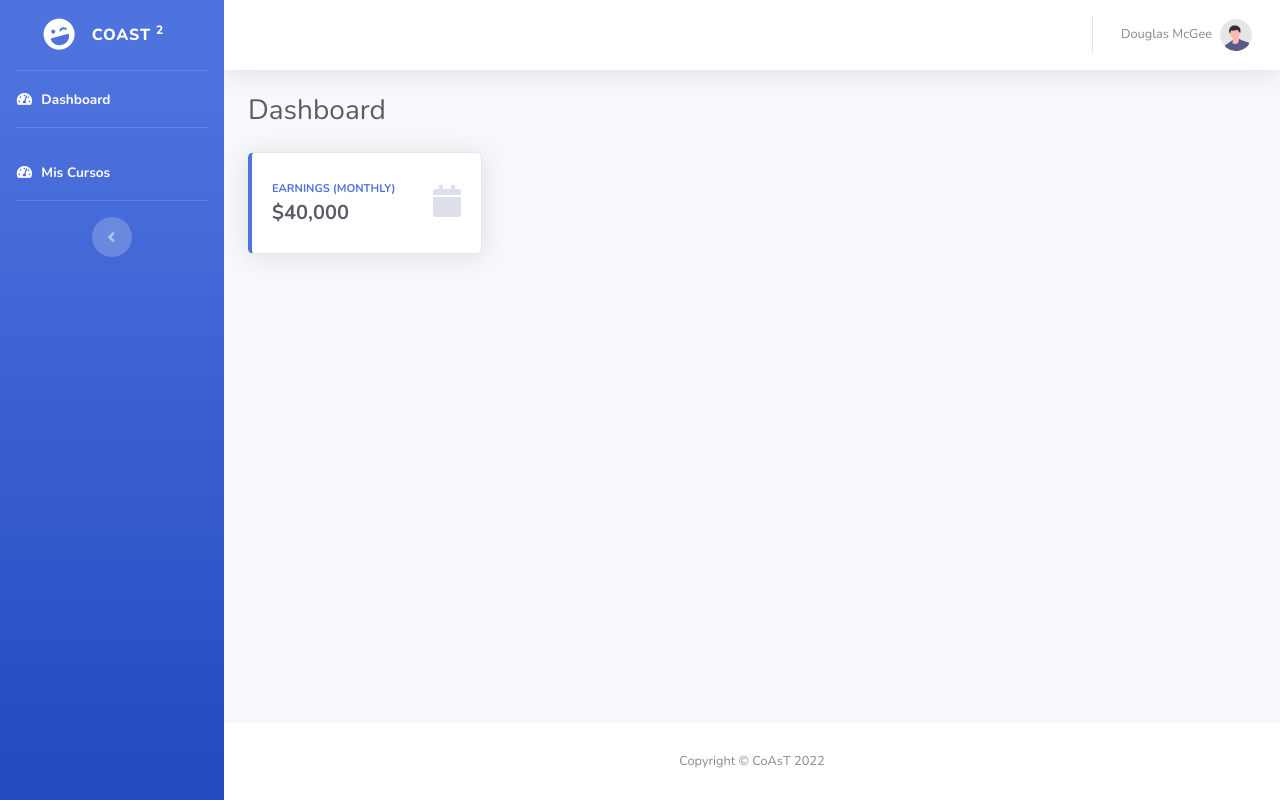
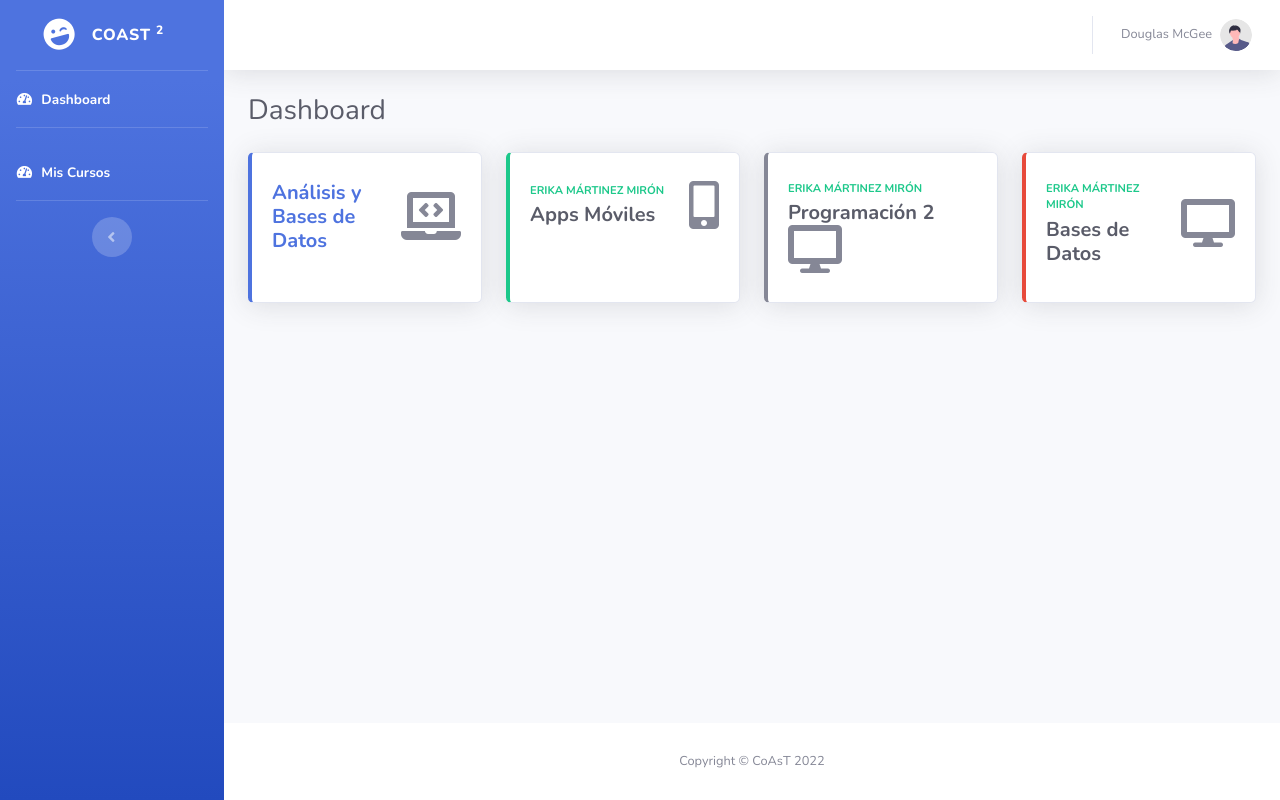
Before and after one commit to Nuzbit01/CoastPrueba, a PHP site: page / in a window 1280 px wide. Run offline with PHP 8.4, Linux system fonts and the light colour scheme.

Commit message:
changing course cards

```diff
--- a/views/layout/contenido.php
+++ b/views/layout/contenido.php
@@ -89,7 +89,7 @@
 
         </div>
 
-        <!-- Content Row -->
+
         <div class="row">
 
             <!-- Earnings (Monthly) Card Example -->
@@ -98,13 +98,12 @@
                     <div class="card-body">
                         <div class="row no-gutters align-items-center">
                             <div class="col mr-2">
-                                <div class="text-xs font-weight-bold text-primary text-uppercase mb-1">
-                                    Earnings (Monthly)
-                                </div>
-                                <div class="h5 mb-0 font-weight-bold text-gray-800">$40,000</div>
+                                <!--                                            <div class="text-xs font-weight-bold text-primary text-uppercase mb-1">-->
+                                <!--                                                Análisis y Bases de Datos</div>-->
+                                <div class="h5 mb-0 font-weight-bold text-primary">Análisis y Bases de Datos</div>
                             </div>
                             <div class="col-auto">
-                                <i class="fas fa-calendar fa-2x text-gray-300"></i>
+                                <i class="fas fa-laptop-code fa-3x"></i>
                             </div>
                         </div>
                     </div>
@@ -112,16 +111,63 @@
             </div>
 
             <!-- Earnings (Monthly) Card Example -->
+            <div class="col-xl-3 col-md-6 mb-4">
+                <div class="card border-left-success shadow h-100 py-2">
+                    <div class="card-body">
+                        <div class="row no-gutters align-items-center">
+                            <div class="col mr-2">
+                                <div class="text-xs font-weight-bold text-success text-uppercase mb-1">
+                                    Erika mártinez Mirón
+                                </div>
+                                <div class="h5 mb-0 font-weight-bold text-gray-800">Apps Móviles</div>
+                            </div>
+                            <div class="col-auto">
+                                <i class="fas fa-mobile-alt fa-3x"></i>
+                            </div>
+                        </div>
+                    </div>
+                </div>
+            </div>
 
+            <!-- Ininio de Curso-->
+            <div class="col-xl-3 col-md-6 mb-4">
+                <div class="card border-left-secondary shadow h-100 py-2">
+                    <div class="card-body">
+                        <div class="row no-gutters align-items-center">
+                            <div class="col mr-2">
+                                <div class="text-xs font-weight-bold text-success text-uppercase mb-1">
+                                    Erika mártinez Mirón</div>
+                                <div class="h5 mb-0 font-weight-bold text-gray-800">Programación 2</div>
+                            </div>
+                            <div class="col-auto">
+                                <i class="fas fa-desktop fa-3x "></i>
+                            </div>
+                        </div>
+                    </div>
+                </div>
+            </div>
+            <!-- Fin de Curso-->
 
-            <!-- Earnings (Monthly) Card Example -->
+            <!-- Ininio de Curso-->
+            <div class="col-xl-3 col-md-6 mb-4">
+                <div class="card border-left-danger shadow h-100 py-2">
+                    <div class="card-body">
+                        <div class="row no-gutters align-items-center">
+                            <div class="col mr-2">
+                                <div class="text-xs font-weight-bold text-success text-uppercase mb-1">
+                                    Erika mártinez Mirón</div>
+                                <div class="h5 mb-0 font-weight-bold text-gray-800">Bases de Datos</div>
+                            </div>
+                            <div class="col-auto">
+                                <i class="fas fa-desktop fa-3x "></i>
+                            </div>
+                        </div>
+                    </div>
+                </div>
+            </div>
+            <!-- Fin de Curso-->
 
-
-            <!-- Pending Requests Card Example -->
-
-        </div>
-
-        <!-- Content Row -->
+        </div><!-- Content Row -->
 
         <div class="row">
 
```
